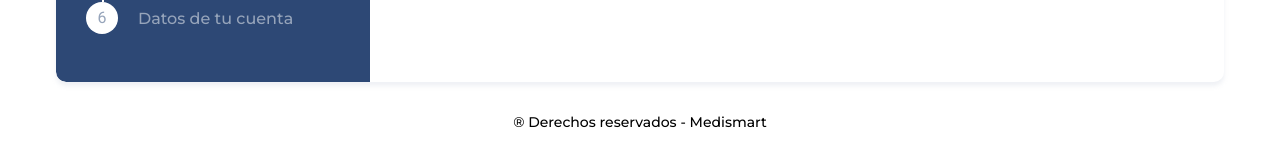
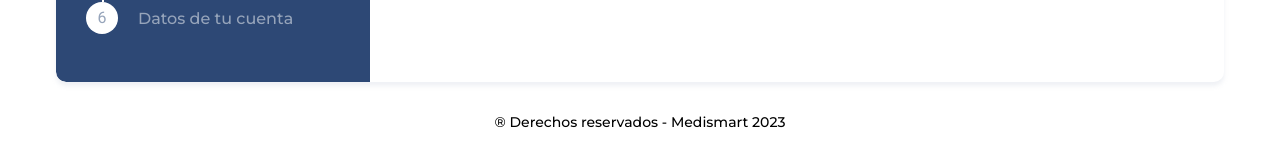
Before and after one commit to jjgarcia133z/autoafiliacion, a Next.js app: page / in a window 1280 px wide. Shown: the part 795-954 px from the top of the page. Built offline with nearby package versions, Linux system fonts and the light colour scheme.

Commit message:
Se crea el estado para el manejo del modal de bienvenida

```diff
--- a/components/layouts/Layout.jsx
+++ b/components/layouts/Layout.jsx
@@ -4,14 +4,23 @@ import CMP01 from '@/components/sideMenu/CMP01'
 import CMP017 from '@/components/header/CMP017'
 import ImagePortada from '@/assets/img/PortadaAfiliacion_medismart.png'
 import { useSelector } from 'react-redux'
+import CMP026 from '../common/CMP026'
+import { useState } from 'react'
+import CMP00 from '../modalContents/CMP00'
+import { setWelcomeModal } from '@/store/slices/configSlide'
+import { useDispatch } from 'react-redux'
 
 const Layout = ({ children, title }) => {
-	//get year from config using useSelector
-	const year = useSelector((state) => state.config.year)
+	const { welcomeModal } = useSelector((state) => state.config)
+	const [showModal, setShowModal] = useState(true)
+	const dispatch = useDispatch()
+	const funcOnClose = () => {
+		dispatch(setWelcomeModal(false))
+	}
 	return (
 		<>
 			<Head>
-				<title>{title}</title>fafa
+				<title>{title}</title>
 				<meta name="description" content="Generated by create next app" />
 				<meta name="viewport" content="width=device-width, initial-scale=1" />
 				<link rel="icon" href="/favicon.ico" />
@@ -26,7 +35,17 @@ const Layout = ({ children, title }) => {
 					</aside>
 					<article>{children}</article>
 				</section>
-				<footer>® Derechos reservados - Medismart {year}</footer>
+				{welcomeModal && showModal && (
+					<CMP026
+						title="¡Hola, que bueno verte por acá!"
+						showModal={showModal}
+						setModal={setShowModal}
+						funcOnClose={funcOnClose}
+					>
+						<CMP00></CMP00>
+					</CMP026>
+				)}
+				<footer>® Derechos reservados - Medismart 2023</footer>
 			</MainLayout>
 		</>
 	)
@@ -84,7 +103,7 @@ const MainLayout = styled.main`
         180deg,
         rgba(40, 65, 109, 0.28) 0%,
         rgba(40, 65, 109, 0.28) 12%,
-          rgba(255, 255, 255, 0.80) 33%,
+        rgba(255, 255, 255, 0.8) 33%,
         rgba(255, 255, 255, 02) 45%,
         #fff 100%
       );
```
Lines whose indentation alone changed are shown as unchanged.
